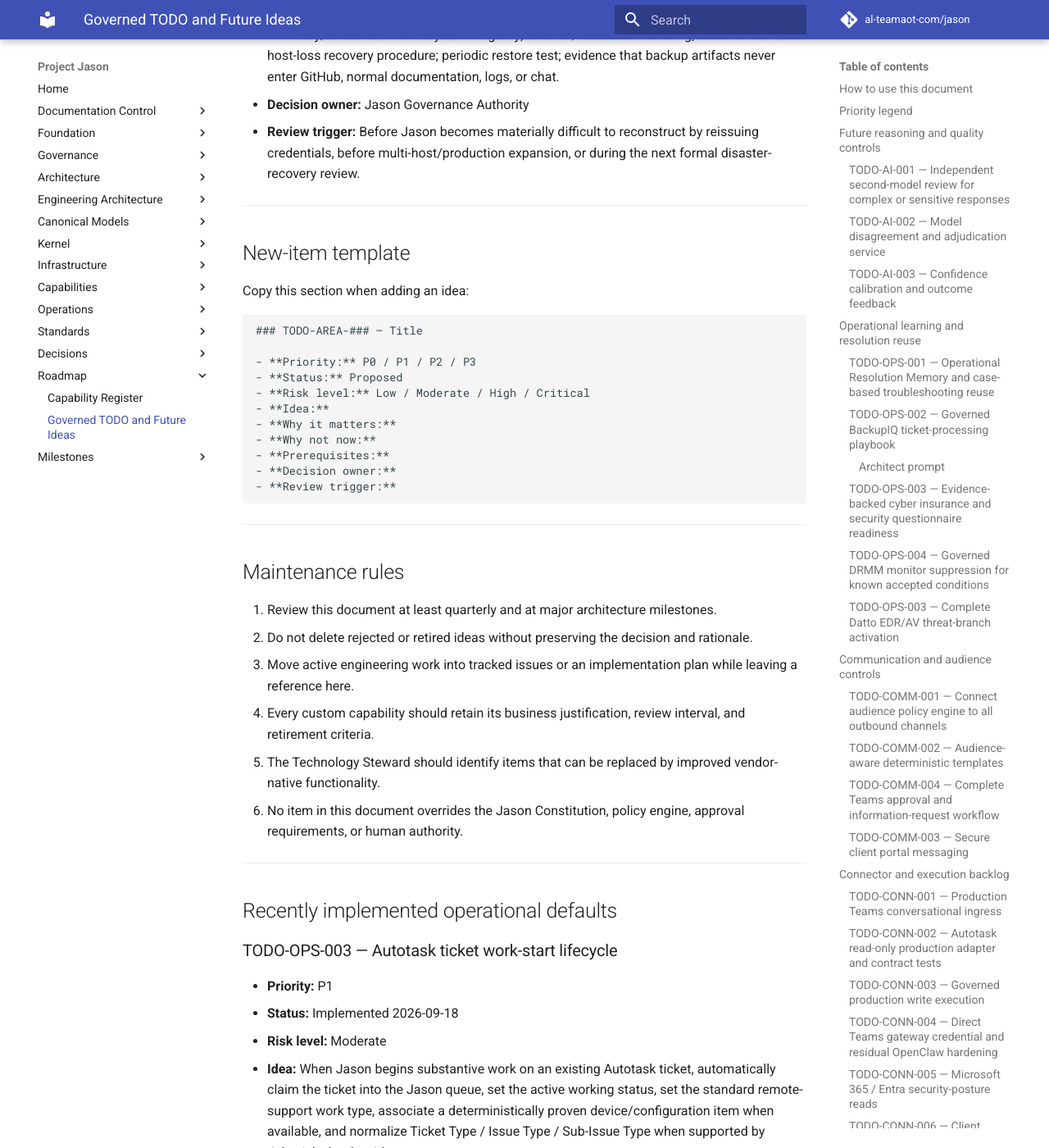
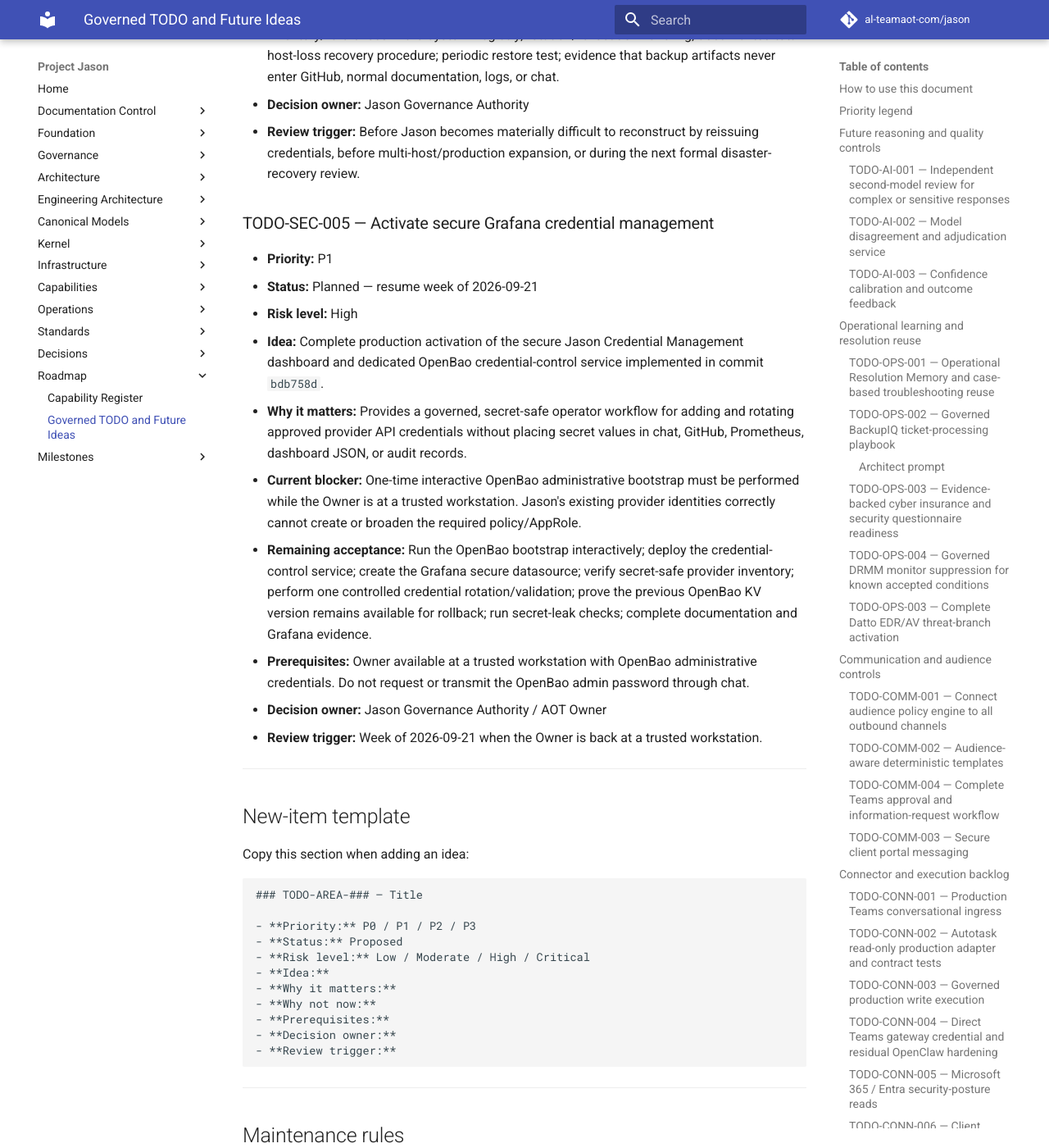
Before and after one commit to al-teamaot-com/jason, an MkDocs documentation site: the page built from docs/roadmaps/Project-Jason-TODO-and-Future-Ideas.md, in a window 1280 px wide and 1400 px high, scrolled down 28724 px. Shown: the whole window at 82% size. Built offline with MkDocs 1.6.1 and Material for MkDocs 9.7.7, drawn with Linux system fonts in a browser that asks for light colours; comment, search, counter and statistics services are not loaded.

Commit message:
Schedule credential control activation follow-up

```diff
--- a/docs/roadmaps/Project-Jason-TODO-and-Future-Ideas.md
+++ b/docs/roadmaps/Project-Jason-TODO-and-Future-Ideas.md
@@ -888,6 +888,19 @@
 - **Decision owner:** Jason Governance Authority
 - **Review trigger:** Before Jason becomes materially difficult to reconstruct by reissuing credentials, before multi-host/production expansion, or during the next formal disaster-recovery review.
 
+### TODO-SEC-005 — Activate secure Grafana credential management
+
+- **Priority:** P1
+- **Status:** Planned — resume week of 2026-09-21
+- **Risk level:** High
+- **Idea:** Complete production activation of the secure Jason Credential Management dashboard and dedicated OpenBao credential-control service implemented in commit `bdb758d`.
+- **Why it matters:** Provides a governed, secret-safe operator workflow for adding and rotating approved provider API credentials without placing secret values in chat, GitHub, Prometheus, dashboard JSON, or audit records.
+- **Current blocker:** One-time interactive OpenBao administrative bootstrap must be performed while the Owner is at a trusted workstation. Jason's existing provider identities correctly cannot create or broaden the required policy/AppRole.
+- **Remaining acceptance:** Run the OpenBao bootstrap interactively; deploy the credential-control service; create the Grafana secure datasource; verify secret-safe provider inventory; perform one controlled credential rotation/validation; prove the previous OpenBao KV version remains available for rollback; run secret-leak checks; complete documentation and Grafana evidence.
+- **Prerequisites:** Owner available at a trusted workstation with OpenBao administrative credentials. Do not request or transmit the OpenBao admin password through chat.
+- **Decision owner:** Jason Governance Authority / AOT Owner
+- **Review trigger:** Week of 2026-09-21 when the Owner is back at a trusted workstation.
+
 ---
 
 ## New-item template
```
